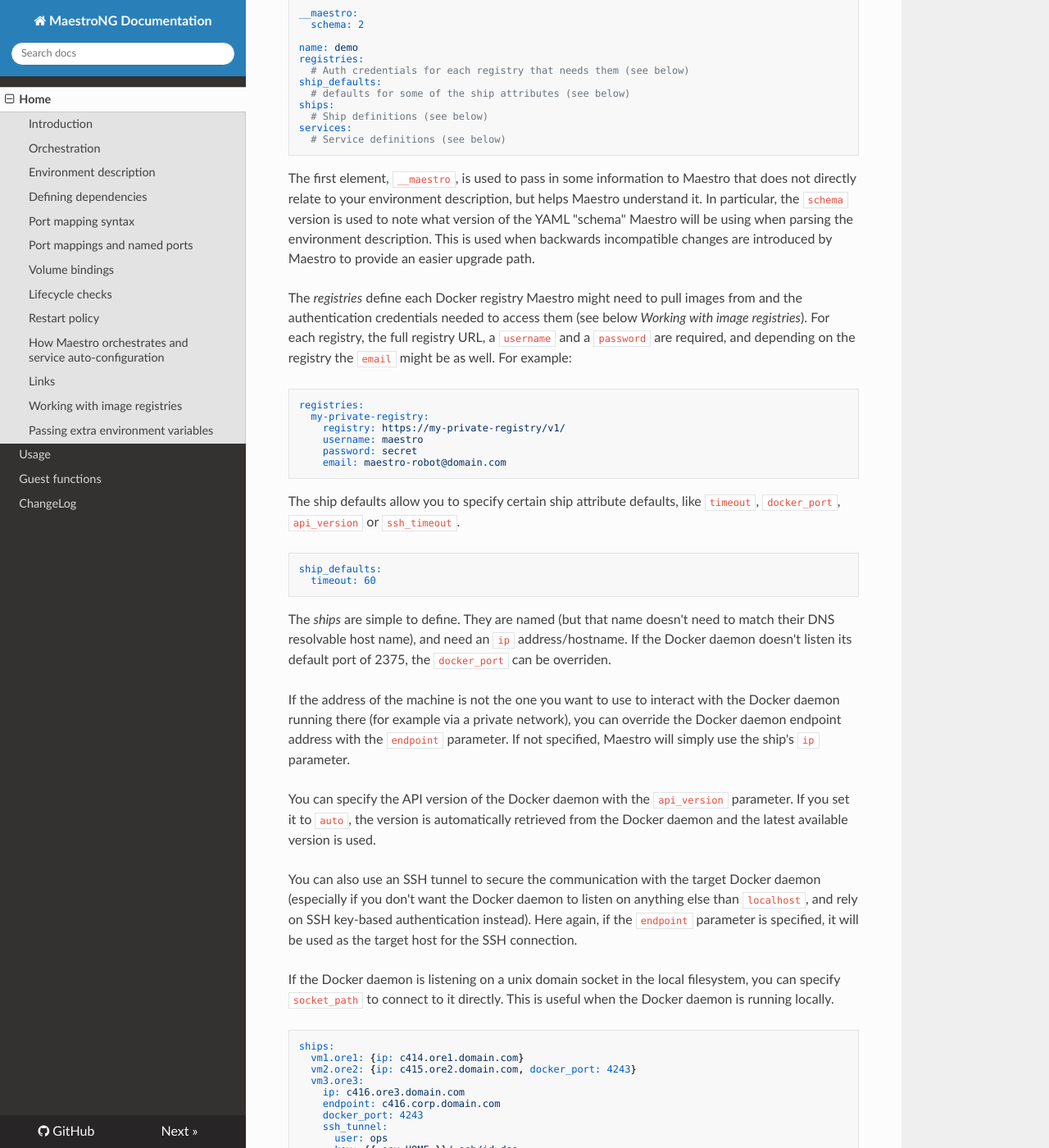
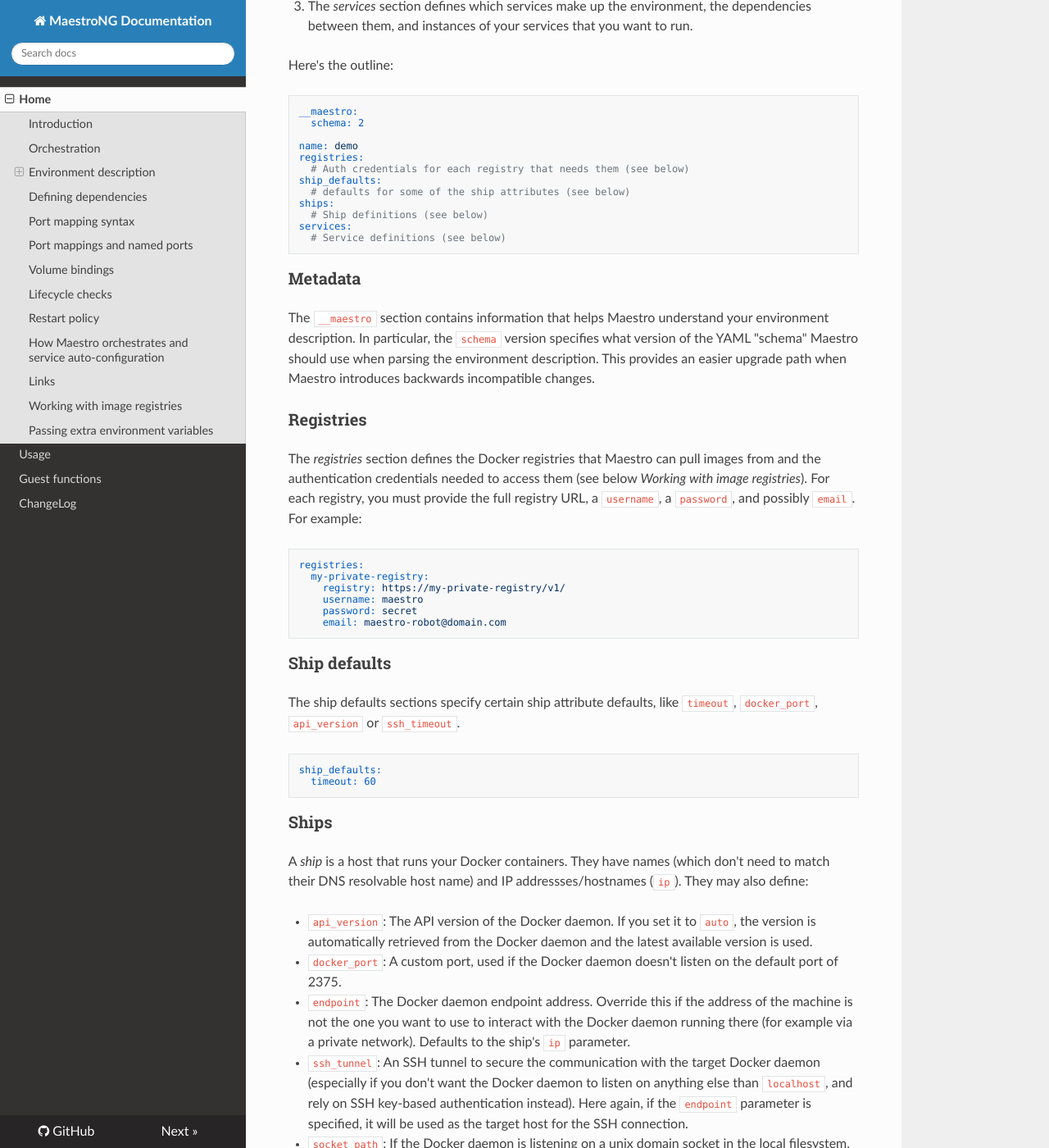
Before and after one commit to signalfx/maestro-ng, an MkDocs documentation site: the page built from docs/index.md, in a window 1280 px wide and 1400 px high, scrolled down 1258 px. Shown: the whole window at 82% size. Built offline with MkDocs 1.6.1, drawn with Linux system fonts in a browser that asks for light colours; nearby versions of some CDN libraries; old or Windows-style settings are respelled for this version of MkDocs; some of the changed text lies outside the part shown.

Commit message:
Edit documentation to improve clarity
This commit simplifies a few complex sentences, adds a few section
headers, and makes the presentation of the YAML options more consistent.

````diff
--- a/docs/index.md
+++ b/docs/index.md
@@ -46,15 +46,20 @@
 
 ## Environment description
 
-The environment is described using YAML. The format is still a bit in
-flux but the base has been set and should remain fairly stable. It is
-named and composed of three main mandatory sections: the _registries_
-that define authentication credentials that might be needed to pull the
-Docker images for the defined _services_ from their registries, the
-_ships_, hosts that will execute the Docker containers, and the
-_services_, which define what services make up the environment, the
-dependencies between these services and the instances of each of these
-services that need to run. Here's the outline:
+The environment is described using YAML. (The format is still a bit in flux but
+the base has been set and should remain fairly stable.) It is composed of three
+main mandatory sections: _registries_, _ships_, and _services_.
+
+1. The _registries_ section defines authentication credentials that Maestro can
+   use to pull Docker images for your _services_.
+
+2. The _ships_ section describes hosts that will run the Docker containers.
+
+3. The _services_ section defines which services make up the environment, the
+   dependencies between them, and instances of your
+   services that you want to run.
+
+Here's the outline:
 
 ```yaml
 __maestro:
@@ -71,19 +76,20 @@
   # Service definitions (see below)
 ```
 
-The first element, `__maestro`, is used to pass in some information to
-Maestro that does not directly relate to your environment description,
-but helps Maestro understand it. In particular, the `schema` version
-is used to note what version of the YAML "schema" Maestro will be using
-when parsing the environment description. This is used when backwards
-incompatible changes are introduced by Maestro to provide an easier
-upgrade path.
+### Metadata
 
-The _registries_ define each Docker registry Maestro might need to
-pull images from and the authentication credentials needed to access them
-(see below _Working with image registries_). For each registry, the full
-registry URL, a `username` and a `password` are required, and depending
-on the registry the `email` might be as well. For example:
+The `__maestro` section contains information that helps Maestro understand your
+environment description. In particular, the `schema` version specifies what
+version of the YAML "schema" Maestro should use when parsing the environment
+description. This provides an easier upgrade path when Maestro introduces
+backwards incompatible changes.
+
+### Registries
+
+The _registries_ section defines the Docker registries that Maestro can pull
+images from and the authentication credentials needed to access them (see below
+_Working with image registries_). For each registry, you must provide the full
+registry URL, a `username`, a `password`, and possibly `email`. For example:
 
 ```yaml
 registries:
@@ -94,7 +100,9 @@
     email: maestro-robot@domain.com
 ```
 
-The ship defaults allow you to specify certain ship attribute defaults,
+### Ship defaults
+
+The ship defaults sections specify certain ship attribute defaults,
 like `timeout`, `docker_port`, `api_version` or `ssh_timeout`.
 
 ```yaml
@@ -102,31 +110,34 @@
   timeout: 60
 ```
 
-The _ships_ are simple to define. They are named (but that name doesn't
-need to match their DNS resolvable host name), and need an `ip`
-address/hostname. If the Docker daemon doesn't listen its default port
-of 2375, the `docker_port` can be overriden.
+### Ships
 
-If the address of the machine is not the one you want to use to interact
-with the Docker daemon running there (for example via a private
-network), you can override the Docker daemon endpoint address with the
-`endpoint` parameter. If not specified, Maestro will simply use the
-ship's `ip` parameter.
+A _ship_ is a host that runs your Docker containers. They have names (which
+don't need to match their DNS resolvable host name) and IP addressses/hostnames
+(`ip`). They may also define:
 
-You can specify the API version of the Docker daemon with the
-`api_version` parameter. If you set it to `auto`, the version is
-automatically retrieved from the Docker daemon and the latest available
-version is used.
+- `api_version`: The API version of the Docker daemon. If you set it to `auto`,
+  the version is automatically retrieved from the Docker daemon and the latest
+  available version is used.
 
-You can also use an SSH tunnel to secure the communication with the
-target Docker daemon (especially if you don't want the Docker daemon to
-listen on anything else than `localhost`, and rely on SSH key-based
-authentication instead). Here again, if the `endpoint` parameter is
-specified, it will be used as the target host for the SSH connection.
+- `docker_port`: A custom port, used if the Docker daemon doesn't listen on the
+  default port of 2375.
 
-If the Docker daemon is listening on a unix domain socket in the local
-filesystem, you can specify `socket_path` to connect to it directly.
-This is useful when the Docker daemon is running locally.
+- `endpoint`: The Docker daemon endpoint address. Override this if the address
+  of the machine is not the one you want to use to interact with the Docker
+  daemon running there (for example via a private network). Defaults to the
+  ship's `ip` parameter.
+
+- `ssh_tunnel`: An SSH tunnel to secure the communication with the target
+  Docker daemon (especially if you don't want the Docker daemon to listen on
+  anything else than `localhost`, and rely on SSH key-based authentication
+  instead). Here again, if the `endpoint` parameter is specified, it will be
+  used as the target host for the SSH connection.
+
+- `socket_path`: If the Docker daemon is listening on a unix domain socket in
+  the local filesystem, you can specify `socket_path` to connect to it
+  directly.  This is useful when the Docker daemon is running locally.
+
 
 ```yaml
 ships:
@@ -167,20 +178,24 @@
         tls_cert: cert.pem
 ```
 
-Services are also named. Their name is used for commands that act on
-specific services instead of the whole environment, and is also used in
-dependency declarations. Each service must define the Docker image its
-instances will be using via the `image` parameter, and of course a
-description of each instance. It can also define environment variables
-that will apply to all of that service's instances through the `env`
-dictionary, dependencies through the `requires` and `wants_info` lists
-(see below in _Defining dependencies_). It is also possible to exclude a
-service from non-specific actions (when Maestro is executed without a
-list of services or containers as arguments) by setting the `omit: true`
-parameter on the service.
+### Services
 
-Each service instance must at least define the _ship_ its container will
-be placed on (by name). Additionally, it may define:
+Services have a name (used for commands that act on specific services instead
+of the whole environment and in dependency declarations), a Docker image
+(`image`), and a description of each instance.  Services may also define:
+
+- `env`: Environment variables that will apply to all of that service's
+  instances.
+
+- `omit`: If `true`, excludes the service from non-specific actions (when
+  Maestro is executed without a list of services or containers as arguments).
+
+- `requires`: Defines dependencies (see below in _Defining dependencies_).
+
+- `wants_info`: Defines dependencies (see below in _Defining dependencies_).
+
+Instances must define the _ship_ its container will
+be placed on (by name). Additionally, they may define:
 
   - `image`, to override the service-level image repository name, if
     needed (useful for canary deployments for example);
@@ -293,8 +310,8 @@
 dependencies -- unless this was forced by the user with the `-o` flag of
 course.
 
-Defining dependencies is done by giving a list of the dependent service
-names in the service block:
+You can define dependencies by listing the names of dependent service
+in `requires`:
 
 ```yaml
 services:
@@ -315,7 +332,7 @@
 the services it depends on can be found (similarly to Docker links). See
 "How Maestro orchestrates" below for more details on these variables.
 
-It is also possible to define "soft" dependencies that do not impact the
+You can also define "soft" dependencies that do not impact the
 start/stop orders but that still make Maestro inject these variables.
 This can be useful if you know your application gracefully handles its
 dependencies not being present at start time, through reconnects and
@@ -513,7 +530,7 @@
 When controlling containers (your service instances), Maestro can
 perform additional checks to confirm that the service reached the
 desired lifecycle state, in addition to looking at the state of the
-container itself. A common use-case for example is to check for a given
+container itself. A common use-case of this is to check for a given
 service port to become available to confirm that the application
 correctly started and is accepting connections.
 
````
Also changed, not shown: other parts of docs/index.md (+2 -0 lines).
